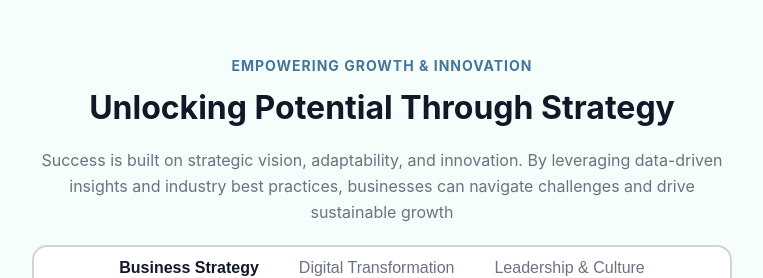
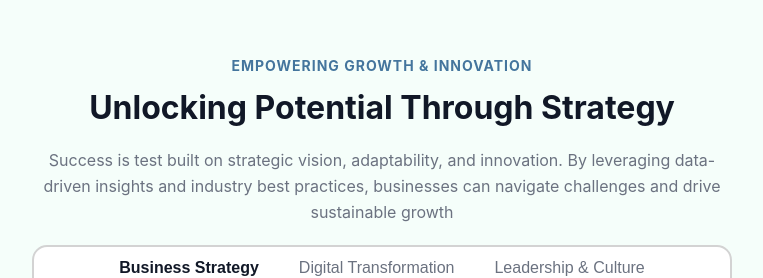
Before and after one commit to udayakumar9779/coding-assessment, a React (Create React App) app: page / in a window 1280 px wide. Shown: the part 154-432 px from the top of the page, without its empty margins (258-1021 px from the left). Built offline with nearby package versions, Linux system fonts and the light colour scheme.

Commit message:
Testing Husky

```diff
--- a/src/constants/data/data.ts
+++ b/src/constants/data/data.ts
@@ -7,7 +7,7 @@ interface PageContent {
 const pageContent: PageContent = {
   h1: '  Unlocking Potential Through Strategy',
   h3: ' Empowering Growth & Innovation',
-  p: 'Success is built on strategic vision, adaptability, and innovation. By leveraging data-driven insights and industry best practices, businesses can navigate challenges and drive sustainable growth',
+  p: 'Success is test built on strategic vision, adaptability, and innovation. By leveraging data-driven insights and industry best practices, businesses can navigate challenges and drive sustainable growth',
 };
 
 export default pageContent;
```
